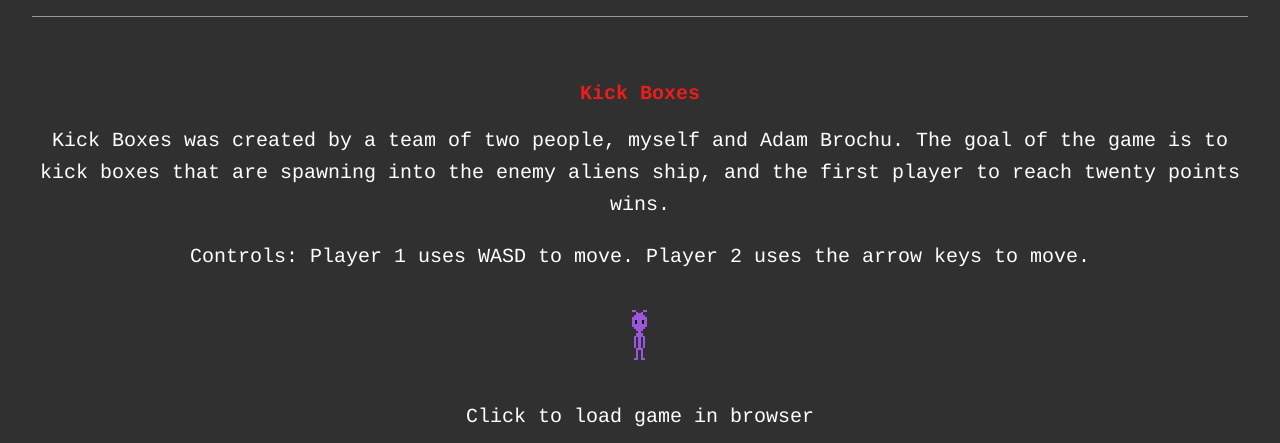
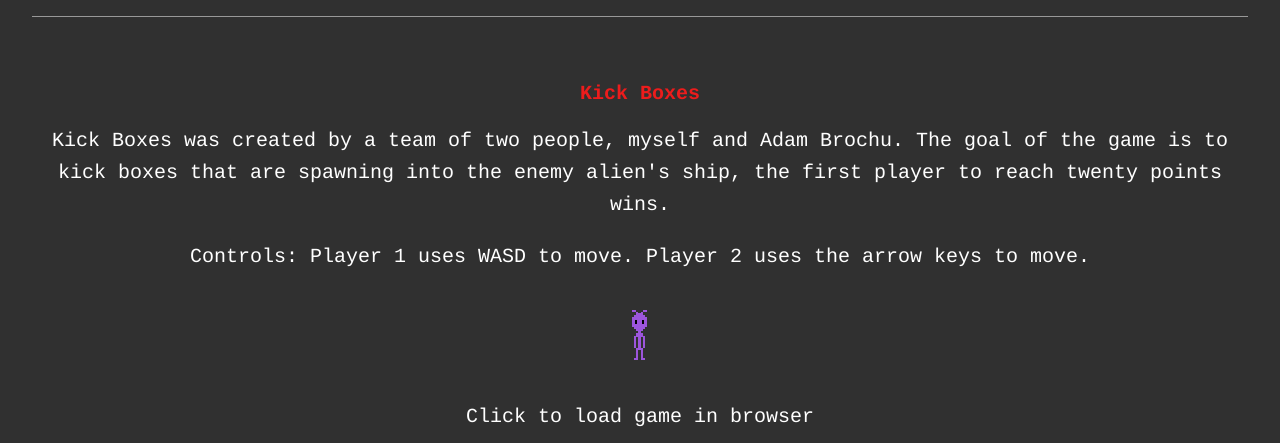
Before and after one commit to 19fay99/Game-Design-Portfolio, a plain HTML site: page index.html in a window 1280 px wide. Shown: the part 1640-2083 px from the top of the page. Drawn offline with Linux system fonts and the light colour scheme.

Commit message:
Typo fix
oops

```diff
--- a/index.html
+++ b/index.html
@@ -78,7 +78,7 @@
                 <div class = "colorTitle">
                     <h3>Kick Boxes</h3>
                 </div>
-                <p>Kick Boxes was created by a team of two people, myself and Adam Brochu. The goal of the game is to kick boxes that are spawning into the enemy aliens ship, and the first player to reach twenty points wins.</p>
+                <p>Kick Boxes was created by a team of two people, myself and Adam Brochu. The goal of the game is to kick boxes that are spawning into the enemy alien's ship, the first player to reach twenty points wins.</p>
                 <p></p>
                 <p>Controls: Player 1 uses WASD to move. Player 2 uses the arrow keys to move.</p>
                 <a href="https://afaymats.itch.io/kick-boxes" class = "socialList"><img src="img/purple_player_down.png" alt="Kick Boxes"></a>
@@ -113,7 +113,6 @@
 
         </ul>
     </footer>
-
     <script src = "script.js"></script>
 </body>
 </html>
```
